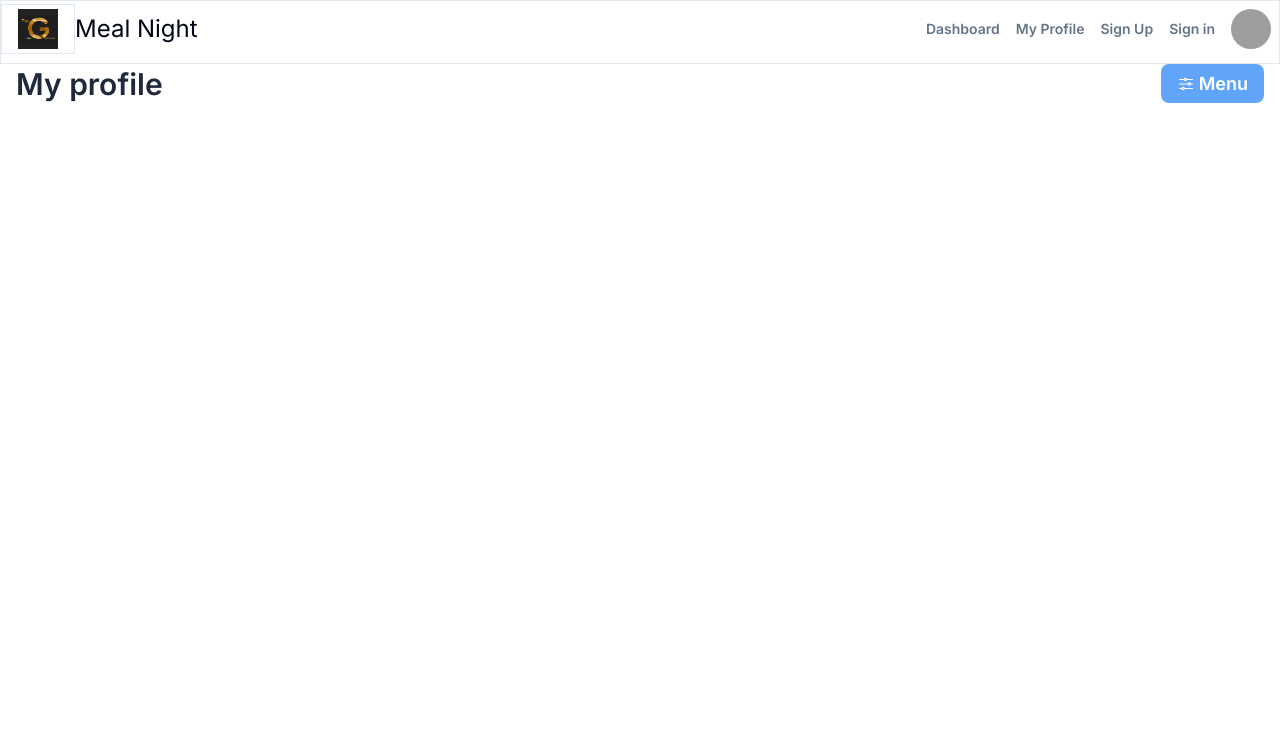
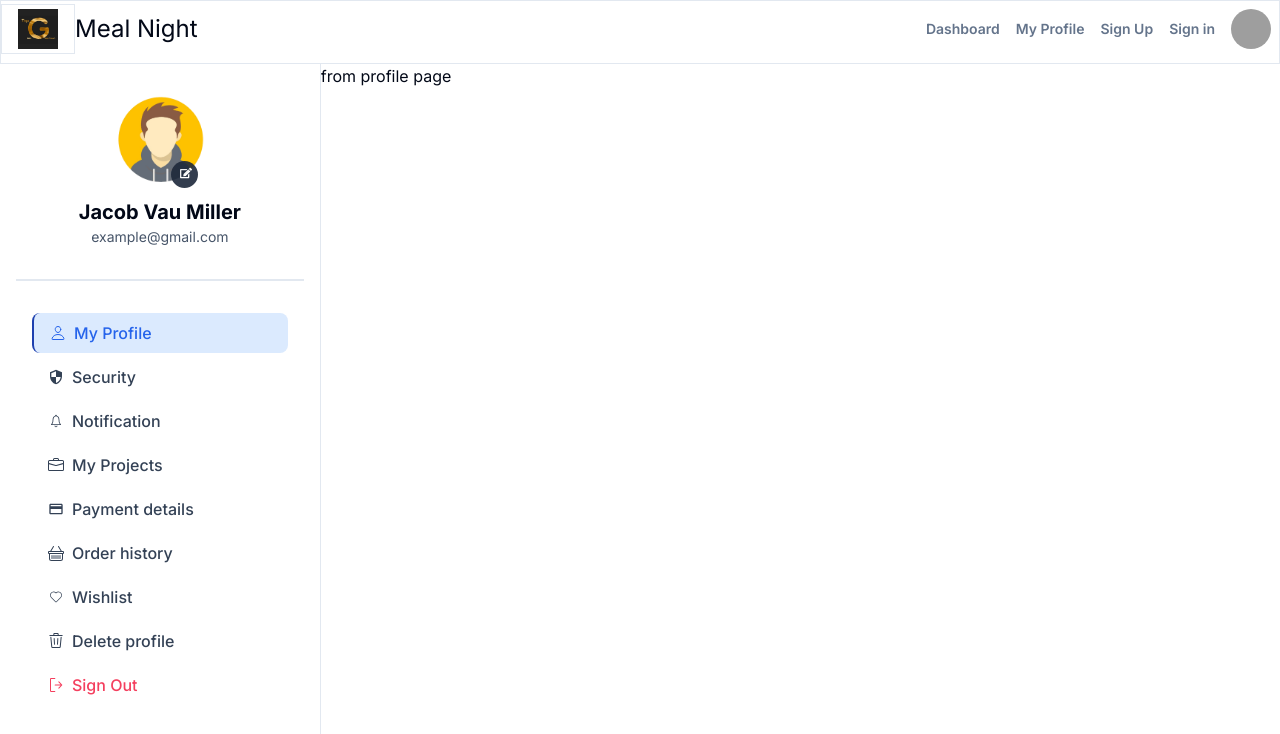
Before and after one commit to Toufiquer/manager-webApp, a Next.js app: page /my-profile in a window 1280 px wide. Shown: the top 734 px of the page. Built offline with nearby package versions, Linux system fonts and the light colour scheme; grey boxes are pictures that could not be loaded.

Commit message:
change layout

```diff
--- a/src/app/my-profile/layout.tsx
+++ b/src/app/my-profile/layout.tsx
@@ -16,10 +16,9 @@ const Layout = ({
   return (
     <main className="">
       <Header />
-      <div className="px-4">
-        <SideBar />
+      <SideBar>
         <div>{children}</div>
-      </div>
+      </SideBar>
     </main>
   );
 };
--- a/src/app/my-profile/page.tsx
+++ b/src/app/my-profile/page.tsx
@@ -12,6 +12,6 @@ import PaymentDetails from "./payment-details/page";
 import { useState } from "react";
 
 const Page = () => {
-  return <main></main>;
+  return <main>from profile page</main>;
 };
 export default Page;
--- a/src/app/my-profile/side-bar.tsx
+++ b/src/app/my-profile/side-bar.tsx
@@ -26,6 +26,12 @@ import { sidebarData } from "@/app/my-profile/utils/data";
 import { ScrollArea } from "@/components/ui/scroll-area";
 import Link from "next/link";
 import { usePathname } from "next/navigation";
+import {
+  ResizableHandle,
+  ResizablePanel,
+  ResizablePanelGroup,
+} from "@/components/ui/resizable";
+import Page from "./page";
 
 const ProfileComponent = () => {
   return (
@@ -78,16 +84,20 @@ const SideBarComponent = () => {
   );
 };
 
-const MobileSidebar = () => {
+const MobileSidebar = ({
+  children,
+}: Readonly<{
+  children: React.ReactNode;
+}>) => {
   const path = usePathname();
   let title: string | string[] = path.split("/");
   title = title[title.length - 1];
   return (
+    <div className=" md:hidden">
       <div className="w-full flex items-center justify-between">
         <h2 className="text-3xl font-semibold text-slate-800 first-letter-uppercase">
           {title.split("-").join(" ")}
         </h2>
-
         <Drawer direction="left">
           <DrawerTrigger>
             <div className="px-4 py-[6px] rounded-lg font-semibold text-[18px] text-white bg-blue-400 hover:to-blue-500 duration-200 cursor-pointer flex gap-1 items-center">
@@ -113,12 +123,41 @@ const MobileSidebar = () => {
           </DrawerContent>
         </Drawer>
       </div>
+      {children}
+    </div>
   );
 };
-const SideBar = () => {
+
+const DesktopSidebar = ({
+  children,
+}: Readonly<{
+  children: React.ReactNode;
+}>) => {
+  return (
+    <div className="hidden md:block">
+      <ResizablePanelGroup direction="horizontal">
+        <ResizablePanel defaultSize={25}>
+          <ScrollArea className="w-full h-[90vh] pb-12">
+            <ProfileComponent />
+            <SideBarComponent />
+          </ScrollArea>
+        </ResizablePanel>
+        <ResizableHandle />
+        <ResizablePanel>{children}</ResizablePanel>
+      </ResizablePanelGroup>
+    </div>
+  );
+};
+
+const SideBar = ({
+  children,
+}: Readonly<{
+  children: React.ReactNode;
+}>) => {
   return (
     <div>
-      <MobileSidebar />
+      <MobileSidebar children={children} />
+      <DesktopSidebar children={children} />
     </div>
   );
 };
```
Lines whose indentation alone changed are shown as unchanged.
